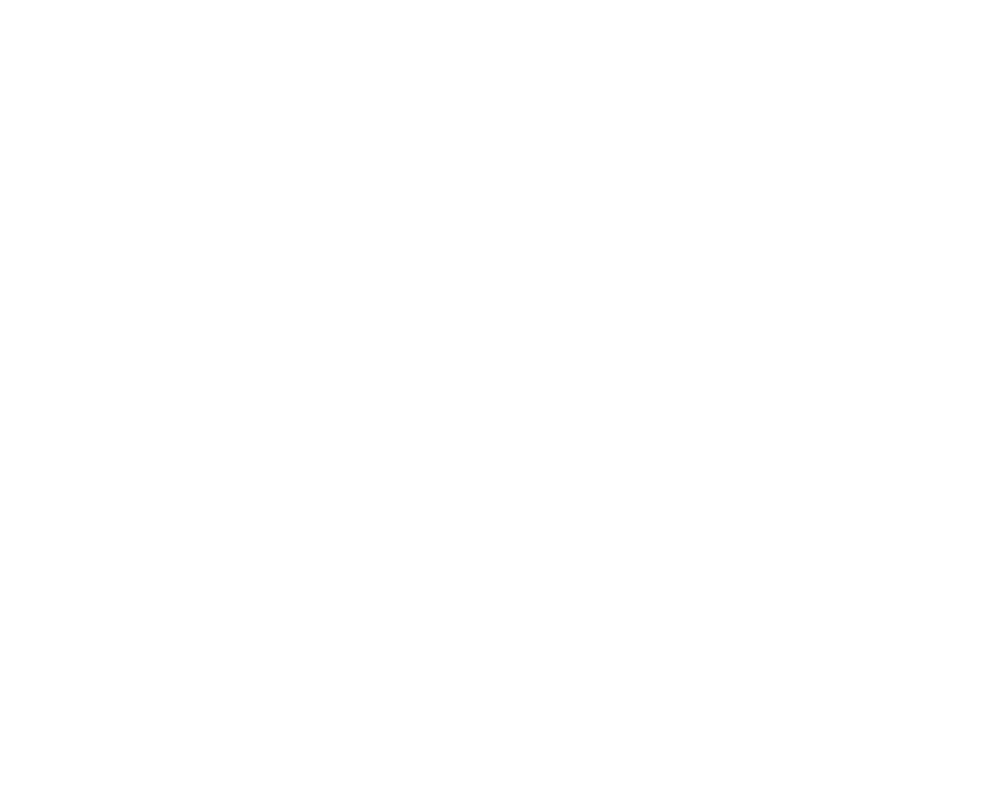
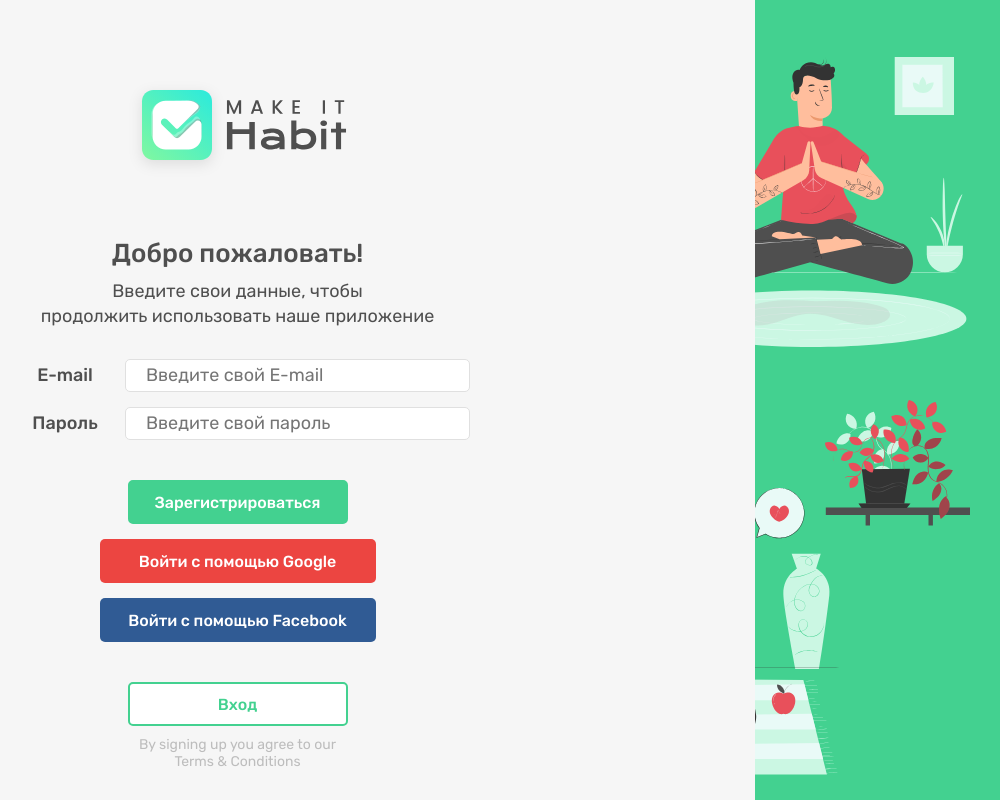
Before and after one commit to Kateryna-Vyshnevetska/goIT-react-team-project, a React (Create React App) app: page /registration in a window 1280 px wide. Shown: the whole page, without its empty margins (280-1280 px from the left). Built offline with nearby package versions, Linux system fonts and the light colour scheme.

Commit message:
добавил страницы регистрации

```diff
--- a/package.json
+++ b/package.json
@@ -24,6 +24,7 @@
     "react-redux": "^7.2.1",
     "react-router-dom": "^5.2.0",
     "react-scripts": "3.4.3",
+    "react-spring": "^8.0.27",
     "react-transition-group": "^4.4.1",
     "redux": "^4.0.5",
     "redux-logger": "^3.0.6",
--- a/src/components/App.js
+++ b/src/components/App.js
@@ -30,13 +30,17 @@
 //   HomePage,
 // } from "../routes";
 import RegisterPage from "../pages/registerPage/RegisterPage";
+import LogInPage from "../pages/logInPage/LogInPage";
 
 export function App() {
   return (
     <>
+      {/* <LogInPage /> */}
+      {/* <RegisterPage /> */}
+
       {/* <LeftSideBar/>
       <CustomHabitModal /> */}
-      {/* <HomePage /> */}
+      <HomePage />
       {/* <CheckListPage /> */}
       {/* <Suspense fallback={<Spinner />}> */}
       {/* <Switch> */}
--- a/src/components/BasicInput/BasicInput.js
+++ b/src/components/BasicInput/BasicInput.js
@@ -11,9 +11,11 @@
   placeholder,
   labelWidth,
   inputWidth,
+  marginBottom,
+  type,
 }) {
   return (
-    <div>
+    <div style={{ marginBottom: marginBottom }}>
       <label
         for={forLabel}
         className={style.label}
@@ -22,6 +24,7 @@
         {labelText}
       </label>
       <input
+        type={type}
         id={id}
         className={style.basicInput}
         value={value}
--- a/src/pages/homePage/HomePage.js
+++ b/src/pages/homePage/HomePage.js
@@ -1,9 +1,27 @@
-import React from "react";
+import React, { useContext } from "react";
+import {
+  BrowserRouter as Router,
+  Switch,
+  Route,
+  Link,
+  // __RouterContext,
+} from "react-router-dom";
+import { animated, useTransition } from "react-spring";
 import styles from "./homePage.module.css";
+import LogInPage from "../logInPage/LogInPage";
+import RegisterPage from "../registerPage/RegisterPage";
+
+// function useRouter() {
+//   return useContext(__RouterContext);
+// }
 
 export const HomePage = () => {
   return (
     <div className={styles.section}>
+      <Switch>
+        <Route exact path="/login" component={LogInPage} />
+        <Route exact path="/registration" component={RegisterPage} />
+      </Switch>
       <div className={styles.container}>
         <div className={styles.titleContainer}>
           <h1 className={styles.title}>
@@ -22,8 +40,12 @@
             Войдите или зарегистрируйтесь, чтобы начать использовать наше
             приложение
           </p>
-          <button className={styles.logInButton}>Войти</button>
-          <button className={styles.registerButton}>Регистрация</button>
+          <Link to="/login" className={styles.logInButton}>
+            Войти
+          </Link>
+          <Link to="/registration" className={styles.registerButton}>
+            Регистрация
+          </Link>
         </div>
       </div>
     </div>
--- a/src/pages/homePage/homePage.module.css
+++ b/src/pages/homePage/homePage.module.css
@@ -6,8 +6,9 @@
     url(../../images/homePage/frame2.svg), url(../../images/homePage/frame1.svg),
     url(../../images/homePage/frame3.svg);
   background-repeat: no-repeat, no-repeat, no-repeat, no-repeat;
-  background-position: top 13px left 115px, right 67px top 121px,
-    bottom 20px left 129px, right 65px bottom 65px;
+  background-position: top -20px left 20px, right 20px top 50px,
+    bottom 5px left 20px, right 30px bottom 25px;
+  position: relative;
 }
 .container {
   width: 720px;
@@ -78,6 +79,9 @@
   margin-left: auto;
 }
 .logInButton {
+  padding: 10px 40px 10px 40px;
+  width: 220px;
+  height: 44px;
   margin-right: 15px;
   font-family: Rubik;
   font-style: normal;
@@ -93,6 +97,7 @@
   color: #ffffff;
 }
 .registerButton {
+  padding: 10px 40px 10px 40px;
   font-family: Rubik;
   font-style: normal;
   font-weight: 500;
--- a/src/pages/logInPage/LogInPage.js
+++ b/src/pages/logInPage/LogInPage.js
@@ -1,10 +1,11 @@
 import React from "react";
 import styles from "./logInPage.module.css";
+import { BasicInput } from "../../components/BasicInput/BasicInput";
 
 const LogInPage = () => {
   return (
+    <div className={styles.container}>
       <div>
-      <div className={styles.container}>
         <img
           src={require("../../images/logIn/logo.svg")}
           alt="logo"
@@ -16,10 +17,27 @@
             Введите свои данные, чтобы <br /> продолжить использовать наше
             приложение
           </p>
-          <label>Логин</label>
-          <input type="text"></input>
-          <label>Пароль</label>
-          <input type="text"></input>
+          <BasicInput
+            type="text"
+            forLabel="Логин"
+            id="Логин"
+            labelText="Логин"
+            name="login"
+            labelWidth="120px"
+            inputWidth="345px"
+            marginBottom="15px"
+          />
+          <BasicInput
+            type="password  "
+            forLabel="Пароль"
+            id="Пароль"
+            labelText="Пароль"
+            name="passsword"
+            labelWidth="120px"
+            inputWidth="345px"
+            marginBottom="40px"
+          />
+          <div className={styles.buttonContaineer}>
             <button className={styles.logInButton}>Войти</button>
             <button className={styles.buttonGoogle}>
               Войти с помощью Google
@@ -31,6 +49,7 @@
             <p className={styles.formText}>
               By signing up you agree to our Terms & Conditions
             </p>
+          </div>
         </form>
       </div>
     </div>
--- a/src/pages/logInPage/logInPage.module.css
+++ b/src/pages/logInPage/logInPage.module.css
@@ -1,22 +1,22 @@
 .container {
-  display: table-cell;
   height: 100vh;
   background: #f6f6f6;
   width: 1035px;
+  position: absolute;
 }
 
 .logo {
   padding-top: 80px;
   display: flex;
   margin-bottom: 60px;
-  margin-left: 448px;
-  margin-right: 382px;
+  margin-left: auto;
+  margin-right: 315px;
 }
 .form {
   text-align: center;
-  width: 469px;
-  margin-left: 316px;
-  margin-right: 250px;
+  width: 700px;
+  margin-left: auto;
+  margin-right: 70px;
 }
 .title {
   margin-top: 0;
@@ -87,8 +87,8 @@
   color: #43d190;
 }
 .registerButton:hover {
-  background-color: #43d190;
-  color: #ffffff;
+  background-color: #ffffff;
+  color: #43d190;
 }
 .buttonGoogle {
   border: none;
@@ -120,3 +120,8 @@
   border-color: #305b94;
   color: #ffffff;
 }
+.buttonContaineer {
+  display: flex;
+  flex-direction: column;
+  align-items: center;
+}
--- a/src/pages/registerPage/RegisterPage.js
+++ b/src/pages/registerPage/RegisterPage.js
@@ -1,9 +1,11 @@
 import React from "react";
+import { BasicInput } from "../../components/BasicInput/BasicInput";
 import styles from "./registerPage.module.css";
 
 const RegisterPage = () => {
   return (
     <div className={styles.container}>
+      <div>
         <img
           src={require("../../images/logIn/logo.svg")}
           alt="logo"
@@ -13,22 +15,46 @@
         <form className={styles.form}>
           <h1 className={styles.title}>Добро пожаловать!</h1>
           <p className={styles.text}>
-          Введите свои данные, чтобы продолжить использовать наше приложение
+            Введите свои данные, чтобы <br /> продолжить использовать наше
+            приложение
           </p>
-        <label>E-mail</label>
-        <input type="text" placeholder="Введите свой E-mail"></input>
-        <label>Пароль</label>
-        <input type="text" placeholder="Придумайте пароль"></input>
-        <button className={styles.registerButton}>Зарегистрироваться</button>
-        <button className={styles.buttonGoogle}>Войти с помощью Google</button>
+          <BasicInput
+            placeholder="Введите свой E-mail"
+            type="text"
+            forLabel="E-mail"
+            id="e-mail"
+            labelText="E-mail"
+            name="e-mail"
+            labelWidth="120px"
+            inputWidth="345px"
+            marginBottom="15px"
+          />
+          <BasicInput
+            placeholder="Введите свой пароль"
+            type="password  "
+            forLabel="Пароль"
+            id="Пароль"
+            labelText="Пароль"
+            name="passsword"
+            labelWidth="120px"
+            inputWidth="345px"
+            marginBottom="40px"
+          />
+          <div className={styles.buttonContaineer}>
+            <button className={styles.logInButton}>Зарегистрироваться</button>
+            <button className={styles.buttonGoogle}>
+              Войти с помощью Google
+            </button>
             <button className={styles.buttonFacebook}>
               Войти с помощью Facebook
             </button>
-        <button className={styles.logInButton}>Вход</button>
+            <button className={styles.registerButton}>Вход</button>
             <p className={styles.formText}>
               By signing up you agree to our Terms & Conditions
             </p>
+          </div>
         </form>
+      </div>
     </div>
   );
 };
--- a/src/pages/registerPage/registerPage.module.css
+++ b/src/pages/registerPage/registerPage.module.css
@@ -4,20 +4,21 @@
   height: 100vh;
   background: #f6f6f6;
   width: 1035px;
+  position: absolute;
 }
 
 .logo {
   padding-top: 80px;
   display: flex;
   margin-bottom: 60px;
-  margin-left: 448px;
-  margin-right: 382px;
+  margin-left: auto;
+  margin-right: auto;
 }
 .form {
   text-align: center;
-  width: 469px;
-  margin-left: 316px;
-  margin-right: 250px;
+  width: 700px;
+  margin-left: auto;
+  margin-right: auto;
 }
 .title {
   margin-top: 0;
@@ -121,3 +122,8 @@
   border-color: #305b94;
   color: #ffffff;
 }
+.buttonContaineer {
+  display: flex;
+  flex-direction: column;
+  align-items: center;
+}
```
Also changed, not shown: 1 other file (tests, documents, lock files or other folders). Lines whose indentation alone changed are shown as unchanged.
